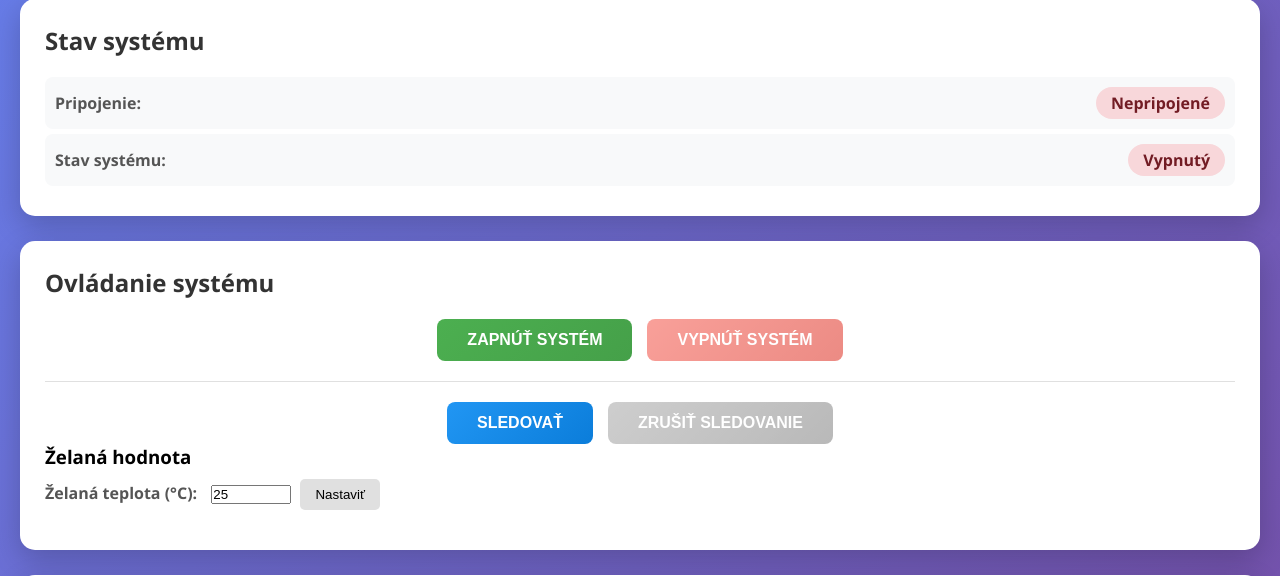
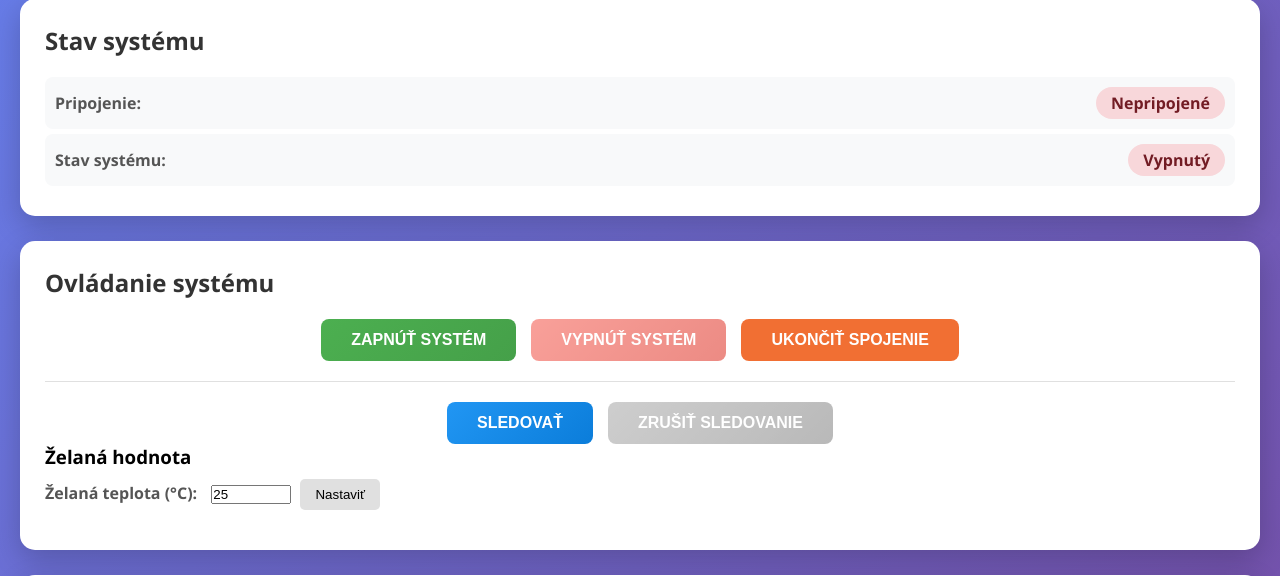
Before and after one commit to PatrikHorvath/poit, a Flask app: page / in a window 1280 px wide. Shown: the part 106-682 px from the top of the page. Run offline with Flask 3, Linux system fonts and the light colour scheme; parts of the project's set-up code (start-up, migrations or seed data) failed here and were passed over; some libraries are stand-ins or nearby versions.

Commit message:
Pridanie tlačidla pre ukončenie spojenia so zariadením. - Broke

```diff
--- a/flask/instances/static/script.js
+++ b/flask/instances/static/script.js
@@ -100,6 +100,46 @@ async function controlSystem(command) {
     } catch (err) {
         showNotification(`Chyba: ${err.message}`, 'error');
     }
+}
+
+async function disconnectSocket() {
+    try {
+        // Najprv vypnúť systém cez API endpoint
+        const response = await fetch(`${API}/api/device/control`, {
+            method: 'POST',
+            headers: { 'Content-Type': 'application/json' },
+            body: JSON.stringify({ command: 'off' })
+        });
+        const data = await response.json();
+
+        if (response.ok) {
+            showNotification(data.message, 'success');
+        } else {
+            showNotification(`Chyba pri vypínaní: ${data.error}`, 'error');
+        }
+    } catch (err) {
+        showNotification(`Chyba pri vypínaní: ${err.message}`, 'error');
+    }
+
+    // Potom ukončiť socket spojenie
+    if (monitoringActive) {
+        socket.emit('leave_monitoring');
+        monitoringActive = false;
+    }
+
+    socket.disconnect();
+    showNotification('Spojenie ukončené', 'info');
+
+    // Aktualizovať UI - všetko zablokovať
+    document.getElementById('btn-power-on').disabled = true;
+    document.getElementById('btn-power-off').disabled = true;
+    document.getElementById('btn-start-monitor').disabled = true;
+    document.getElementById('btn-stop-monitor').disabled = true;
+    document.getElementById('btn-disconnect').disabled = true;
+
+    const connectionSpan = document.getElementById('connection-status');
+    connectionSpan.innerHTML = 'Odpojené';
+    connectionSpan.className = 'status-badge status-disconnected';
 }
 
 function sendDebugPwm() {
--- a/flask/instances/static/style.css
+++ b/flask/instances/static/style.css
@@ -142,6 +142,23 @@ h2 {
   background: linear-gradient(135deg, #9e9e9e, #757575);
   color: white;
 }
+
+
+.btn-light-danger {
+    background-color: #f16f33;
+    color: white;
+    border: none;
+}
+
+.btn-light-danger:hover:not(:disabled) {
+    background-color: #f16f33;
+}
+
+.btn-light-danger:disabled {
+    background-color: rgb(245, 167, 115);
+    cursor: not-allowed;
+}
+
 
 /* Filtre */
 .filter-controls {
--- a/flask/instances/templates/index.html
+++ b/flask/instances/templates/index.html
@@ -52,6 +52,17 @@
           >
             VYPNÚŤ SYSTÉM
           </button>
+
+          <button
+            id="btn-disconnect"
+            class="btn btn-light-danger"
+            onclick="disconnectSocket()"
+          >
+            UKONČIŤ SPOJENIE
+          </button>
+
+
+
         </div>
 
         <hr />
```
